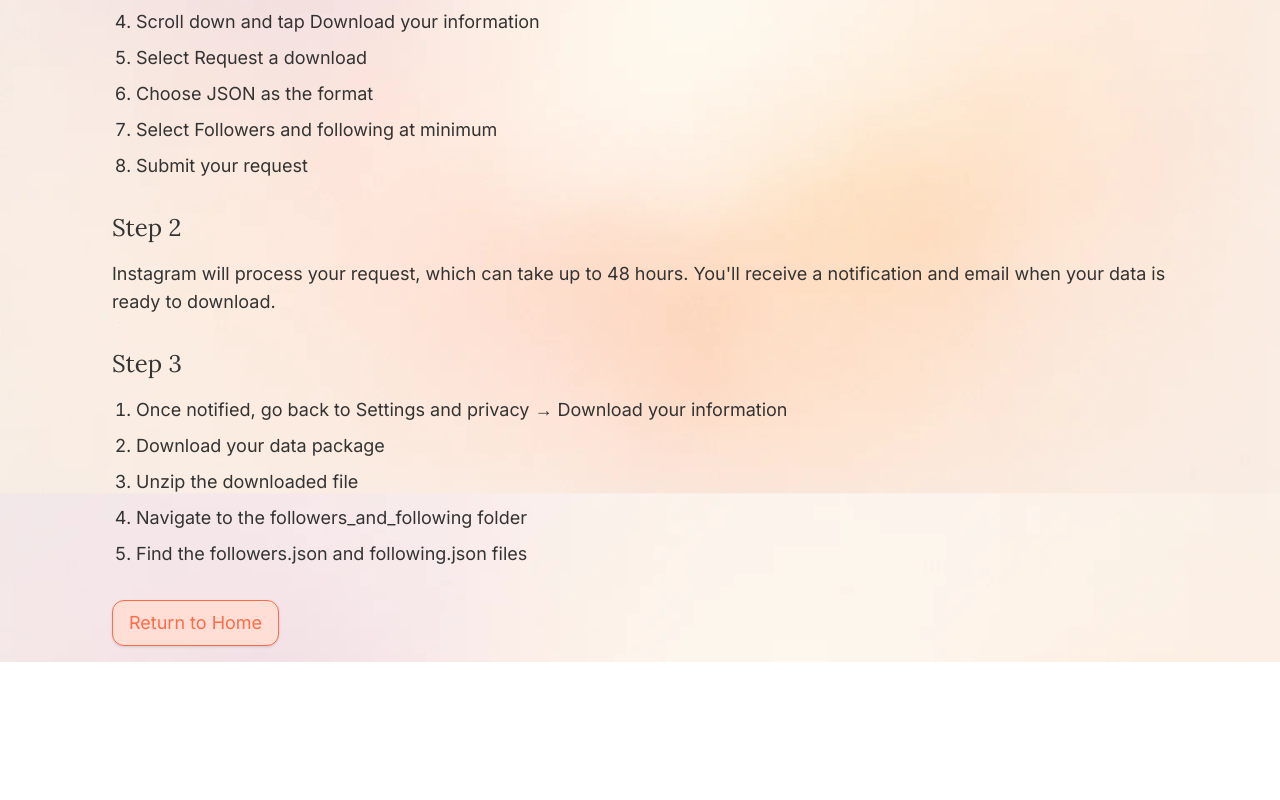
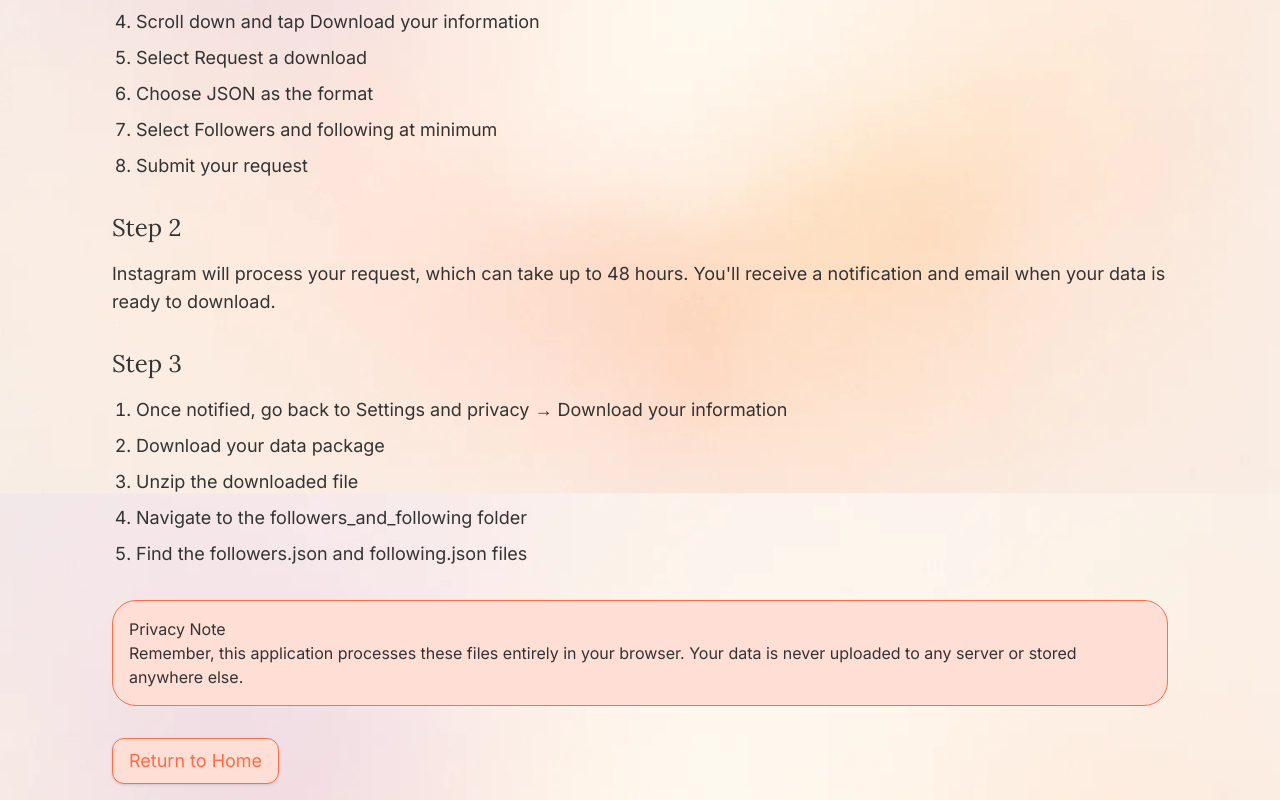
Before and after one commit to Eric-Zhang-Developer/follow-diff, a Next.js app: page /tutorial in a window 1280 px wide. Shown: the part 360-1160 px from the top of the page. Before the commit the page ends 1022 px from the top, so only its background shows below. Built offline with nearby package versions, Linux system fonts and the light colour scheme.

Commit message:
feat: privacy note

```diff
--- a/src/app/tutorial/page.tsx
+++ b/src/app/tutorial/page.tsx
@@ -53,6 +53,11 @@ export default function Tutorial() {
           </ol>
         </section>
 
+        <section className="bg-light-accent border-1 border-accent rounded-3xl p-4">
+          <p>Privacy Note</p>
+          <p>Remember, this application processes these files entirely in your browser. Your data is never uploaded to any server or stored anywhere else.</p>
+        </section>
+
         <Link
           href="/"
           className="text-accent bg-light-accent rounded-xl border-1 px-4 py-2 text-lg shadow-sm transition hover:scale-105 hover:cursor-pointer"
```
